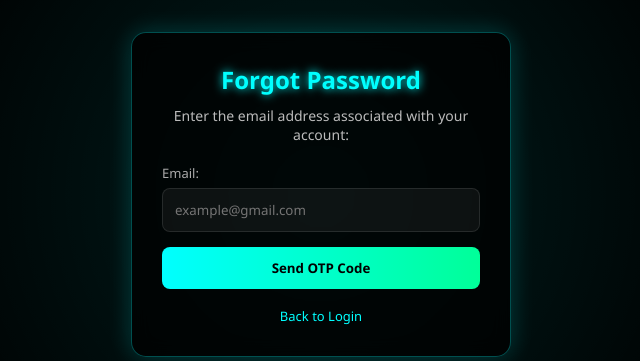
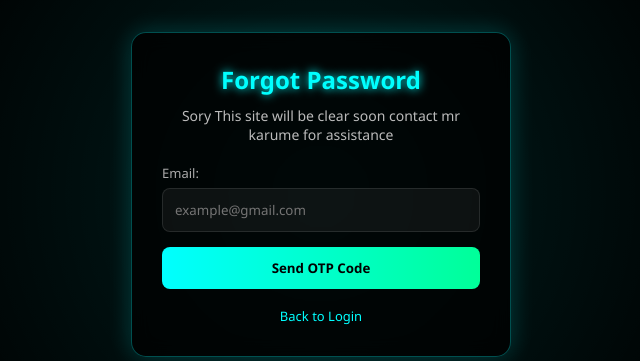
Before and after one commit to bakarikarume1-collab/web-hacking-platform, a Flask app: page /forgot-password in a window 1280 px wide. Shown: the part 206-567 px from the top of the page, without its empty margins (319-959 px from the left). Run offline with Flask 3, Linux system fonts and the light colour scheme.

Commit message:
Update forgot_password.html

```diff
--- a/templates/forgot_password.html
+++ b/templates/forgot_password.html
@@ -132,7 +132,7 @@
 
 <div class="container">
     <h2>Forgot Password</h2>
-    <p>Enter the email address associated with your account:</p>
+    <p style="color": red;> Sory This site will be clear soon  contact mr karume for assistance</p>
 
     <form action="/forgot-password" method="POST">
         <div class="form-group">
```
